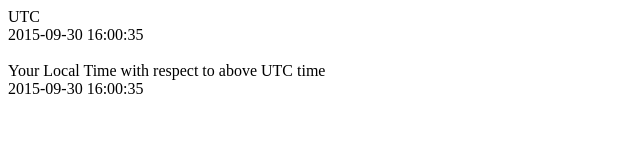
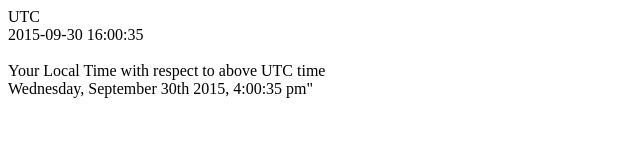
Before and after one commit to prasannakapate/Timezone, a website: page index.html in a window 1280 px wide. Shown: the whole page, without its empty margins (0-640 px from the left). Drawn offline with nearby package versions, Linux system fonts and the light colour scheme.

Commit message:
added timezone formats

```diff
--- a/index.html
+++ b/index.html
@@ -16,7 +16,7 @@
     console.log("Daylight saving time shift: ", dstShiftStatus);
     console.log("It is a Daylight saving time :", dstShiftStatus);
 
-    if (dstShiftStatus && isDST) {
+    if (dstShiftStatus === true && isDST === true) {
         console.log("Show Me Daylight Saving Time");
         currentTimezoneDate = moment.tz([2012, 5], 'America/New_York').zoneAbbr();
         console.log(currentTimezoneDate);
@@ -36,7 +36,13 @@
 
             //get text from divUTC and convert to local timezone
             var localTime = moment.utc(divUtc.text()).toDate();
-            localTime = moment(localTime).format('YYYY-MM-DD HH:mm:ss');
+            localTime = moment(localTime).format('dddd, MMMM Do YYYY, h:mm:ss a"');
+
+            // moment().format();                                // "2014-09-08T08:02:17-05:00" (ISO 8601)
+            // moment().format("dddd, MMMM Do YYYY, h:mm:ss a"); // "Sunday, February 14th 2010, 3:25:50 pm"
+            // moment().format("ddd, hA");                       // "Sun, 3PM"
+            // moment('gibberish').format('YYYY MM DD');         // "Invalid date"
+
             divLocal.text(localTime);
         }, 1000);
     });
```
